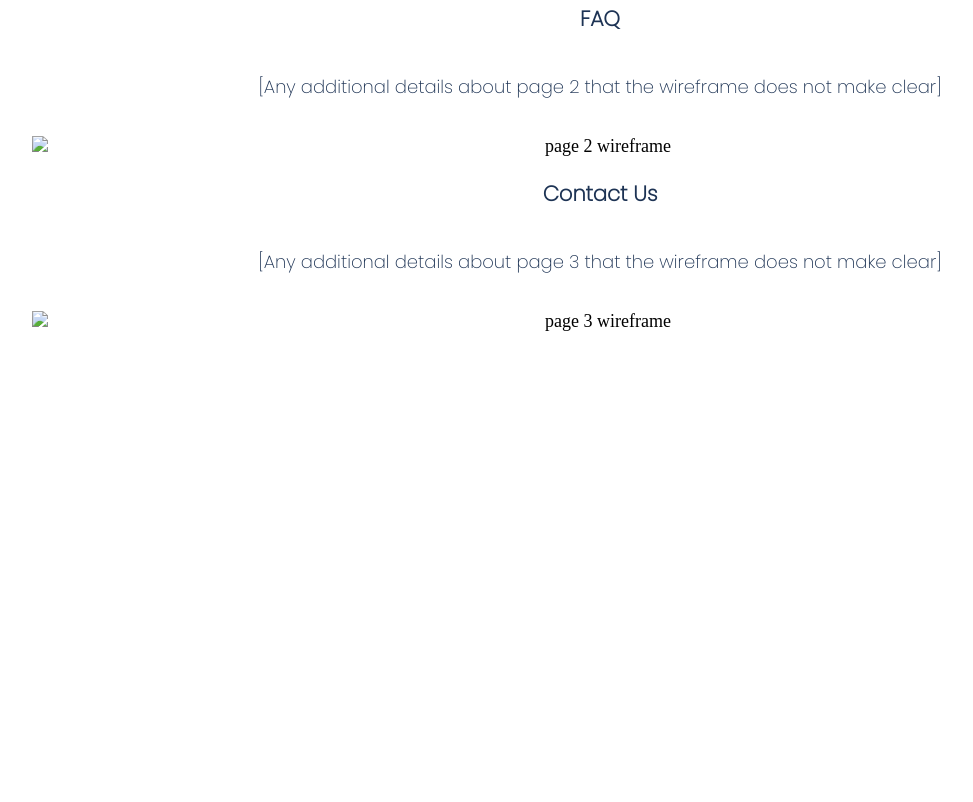
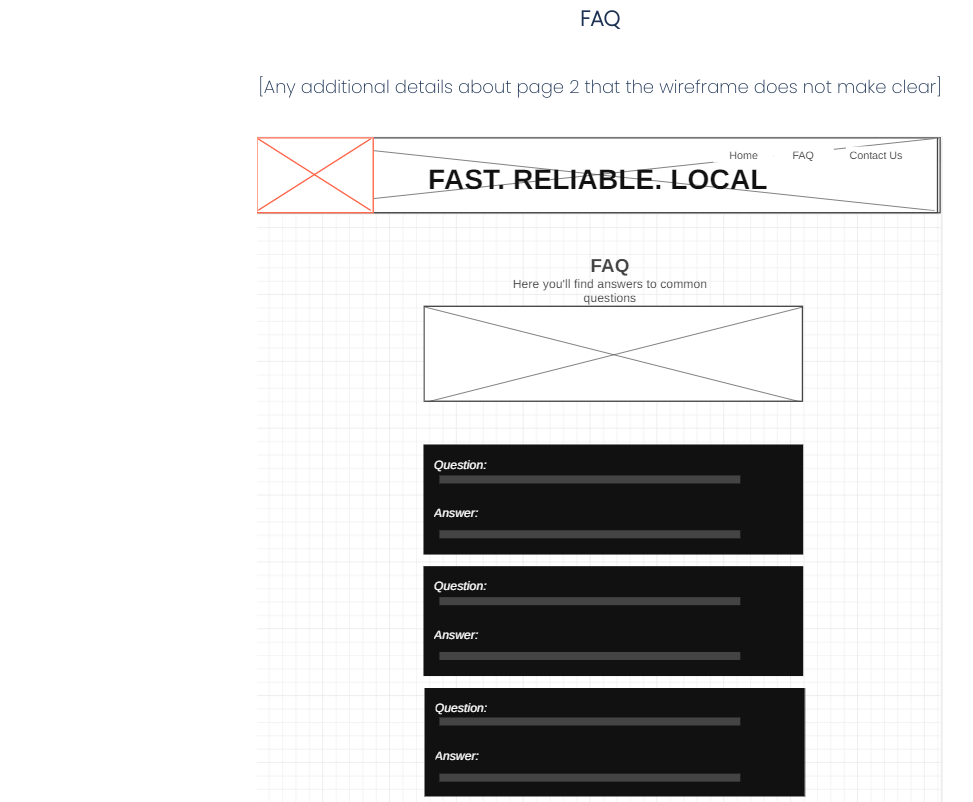
Before and after one commit to casjora/wdd130, a plain HTML site: page pc-support/site-plan.html in a window 1280 px wide. Shown: the part 9876-10678 px from the top of the page, without its empty margins (40-1013 px from the left). Before the commit the page ends 10280 px from the top, so only its background shows below. Drawn offline with Linux system fonts and the light colour scheme; a web font is replaced by a local one.

Commit message:
Nov 11 personal site

```diff
--- a/pc-support/site-plan.html
+++ b/pc-support/site-plan.html
@@ -232,13 +232,13 @@ If Windows doesn't find a new driver, you can try looking for one on the device
       <p>
         [Any additional details about page 2 that the wireframe does not make clear]
       </p>
-      <img src="#" alt="page 2 wireframe">
+      <img src="images/faq_wireframe.png" alt="Frequently Asked Questions wireframe">
 
       <h3>Contact Us</h3>
       <p>
         [Any additional details about page 3 that the wireframe does not make clear]
       </p>
-      <img src="#" alt="page 3 wireframe">
+      <img src="images/contact_us_wireframe.png" alt="Contact us wireframe">
     </main>
   </body>
 
```
Also changed, not shown: pc-support/images/contact_us_wireframe.png (added), pc-support/images/faq_wireframe.png (added).
